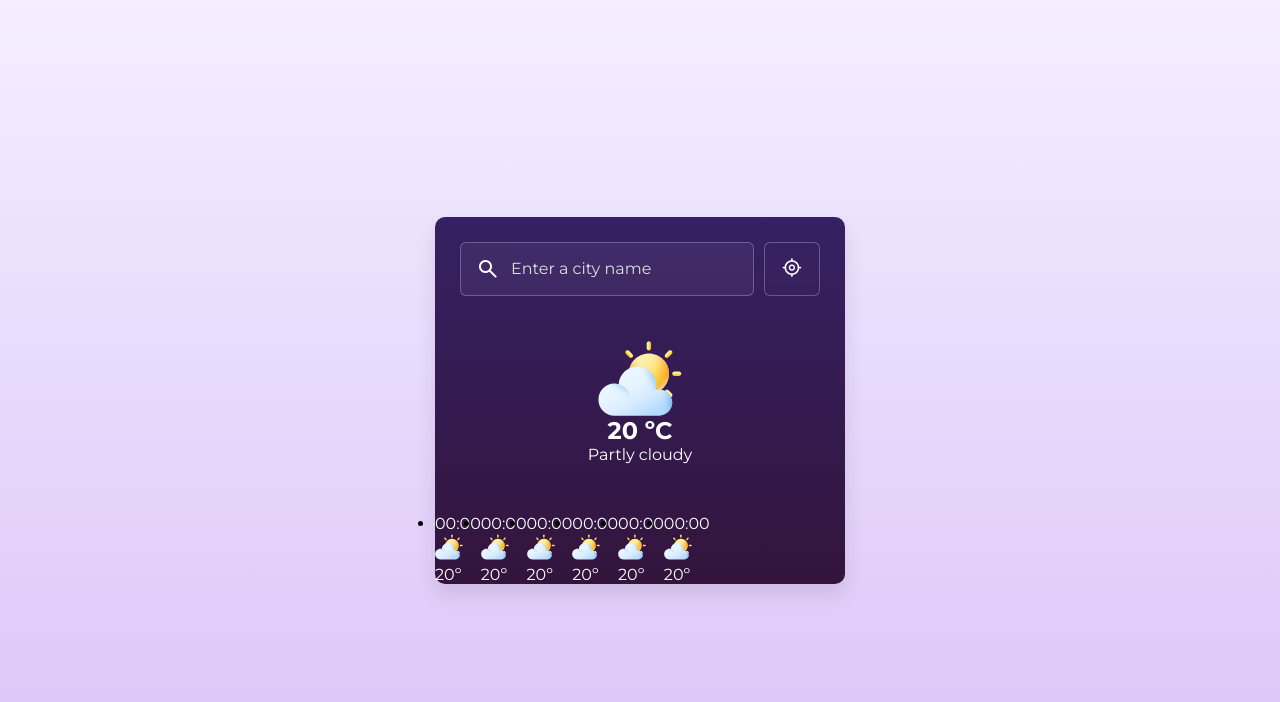
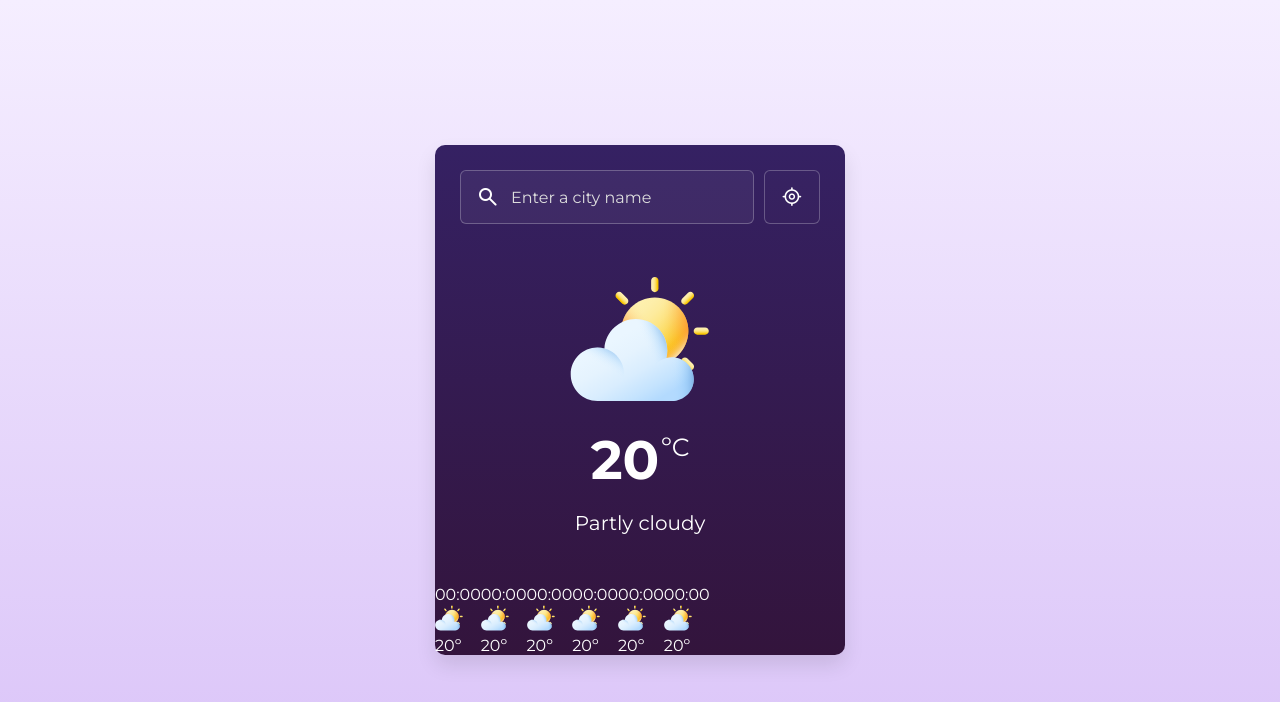
Before and after one commit to KaueTTS/clima-app, a React (Vite) app: page / in a window 1280 px wide. Shown: the top 702 px of the page. Built offline with nearby package versions, Linux system fonts and the light colour scheme.

Commit message:
:lipstick: style: Adjusting Weather Section and styling

```diff
--- a/src/index.css
+++ b/src/index.css
@@ -106,8 +106,30 @@
     padding: 20px 0 50px;
 }
 
+.current-weather .weather-icon {
+    width: 140px;
+    aspect-ratio: 1;
+}
+
+.current-weather .temperature {
+    margin: 18px 0;
+    display: flex;
+    font-size: 3.38rem;
+}
+
+.current-weather .temperature span {
+    font-size: 1.56rem;
+    font-weight: 400;
+    margin: 5px 0 0 2px;
+}
+
+.current-weather .description {
+    font-size: 1.25rem;
+}
+
 .hourly-forecast .weather-list {
     display: flex;
+    list-style: none;
 }
 
 .hourly-forecast .weather-item .weather-icon {
```
